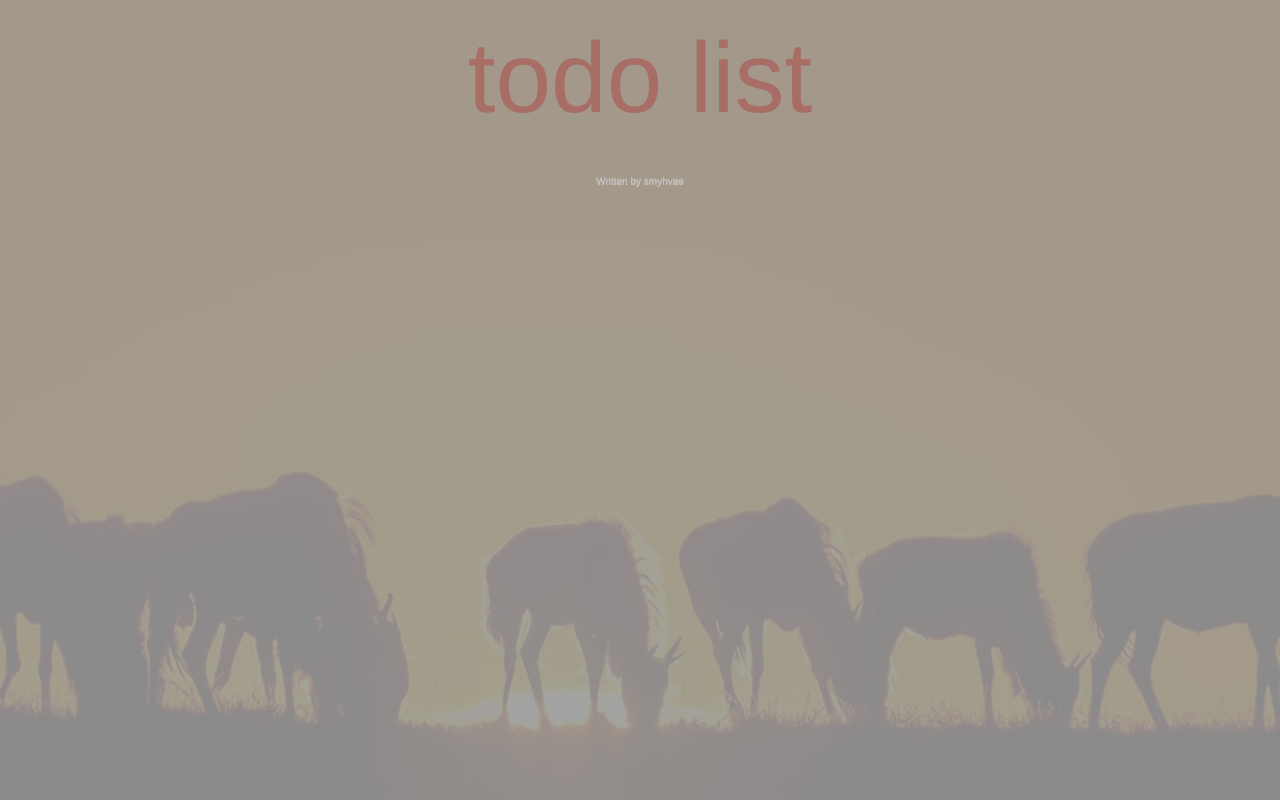
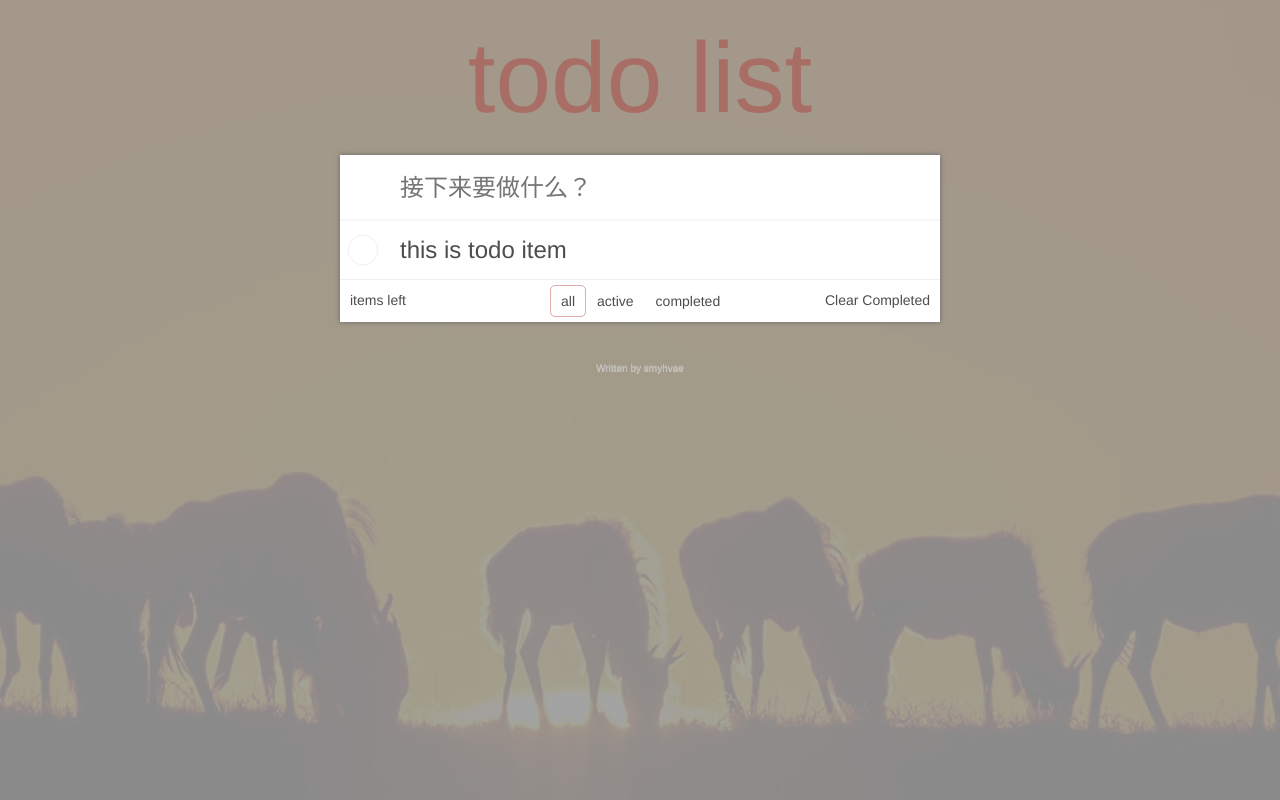
Before and after one commit to qianguyihao/vue-todo, a Vue app: page / in a window 1280 px wide. Built offline with nearby package versions, Linux system fonts and the light colour scheme; the HTML template or start-up script is replaced by a standard one.

Commit message:
add：实现todo应用的界面

```diff
--- a/src/app.vue
+++ b/src/app.vue
@@ -1,48 +1,49 @@
 <template>
   <div id="app">
-     <!-- 单独铺一层绝对定位的 div，使背景虚化 -->
-     <div class="cover"></div>
-   <Header></Header>
-  <!--   <todo></todo> -->
+    <!-- 单独铺一层绝对定位的 div，使背景虚化 -->
+    <div class="cover"></div>
+    <Header></Header>
+    <Content> </Content>
     <Footer></Footer>
   </div>
 </template>
 
 <script>
+//导入子组件。注意，Header 组件要大写，避免与默认的 header 标签冲突
+import Header from "./todo/header.vue";
+import Content from "./todo/content.vue";
+import Footer from "./todo/footer.jsx";
 
-
-//导入子组件。注意，Header 组件要大写，避免与默认的 header 标签冲突
-import Header from './todo/header.vue'
- import Footer from './todo/footer.jsx'
-// import Todo from './todo/todo.vue'
 
 export default {
   //【重要】要在 components 中声明子组件，才能在上面的
   components: {
     Header,
-    Footer
-    // Todo,
+    Footer,
+    Content,
+
   }
-}
+};
 </script>
 
 <style lang="stylus" scoped>
 // 设置与处理的语言为stylus。另外，scoped表示样式只在指定的组件中生效
-#app{
-  position absolute
-  left 0
-  right 0
-  top 0
-  bottom 0
+#app {
+  position: absolute;
+  left: 0;
+  right: 0;
+  top: 0;
+  bottom: 0;
 }
-.cover{
-  position absolute
-  left 0
-  top 0
-  right 0
-  bottom 0
-  background-color #999
-  opacity .9
-  z-index -1
+
+.cover {
+  position: absolute;
+  left: 0;
+  top: 0;
+  right: 0;
+  bottom: 0;
+  background-color: #999;
+  opacity: 0.9;
+  z-index: -1;
 }
 </style>
--- /dev/null
+++ b/src/todo/content.vue
@@ -0,0 +1,71 @@
+<template>
+  <section class="content">
+    <!-- 输入框标签-->
+    <!-- autofocus属性：页面进来后，自动选中 -->
+    <!-- placeholder属性：hint提示文字 -->
+    <!-- @keyup事件的写法等价于 v-on:keyup。enter是事件的修饰符 -->
+    <input
+      type="text"
+      class="input-add"
+      autofocus="autofocus"
+      placeholder="接下来要做什么？"
+      @keyup.enter="addTodo"
+    >
+    <Item :todo="todo">    </Item>
+    <Tabs :filter="filter"> </Tabs>
+
+  </section>
+</template>
+
+<script>
+import Item from "./item.vue";
+import Tabs from "./tabs.vue";
+export default {
+  data() {
+    return {
+      todo: {
+        id: 0,
+        content: "this is todo item",
+        completed: false
+      },
+      filter:'all'
+    };
+  },
+  components: {
+    Item, //自定义的子组件 Item
+    Tabs //自定义的子组件 tabs
+  },
+
+  methods: {}
+};
+</script>
+
+<style lang="stylus" scoped>
+.content {
+  width: 600px;
+  margin: 0 auto;
+  box-shadow: 0 0 5px #666;
+}
+
+// 输入框的样式
+.input-add {
+  position: relative;
+  margin: 0;
+  width: 100%;
+  font-size: 24px;
+  font-family: inherit;
+  font-weight: inherit;
+  line-height: 1.4em;
+  border: 0;
+  outline: none;
+  color: inherit;
+  padding: 6px;
+  border: 1px solid #999;
+  box-shadow: inset 0 -1px 5px 0 rgba(0, 0, 0, 0.2);
+  box-sizing: border-box;
+  font-smoothing: antialiased;
+  padding: 16px 16px 16px 60px;
+  border: none;
+  box-shadow: inset 0 -2px 1px rgba(0, 0, 0, 0.03);
+}
+</style>
--- /dev/null
+++ b/src/todo/item.vue
@@ -0,0 +1,107 @@
+<template>
+  <!-- 已经在输入框下方列出来的list/item。  -->
+  <!-- class 通过 v-bind 的写法。里面可以传数组。数组里的第二个参数表示，要么加 class = completed，那么不加-->
+  <div :class="['todo-item', todo.completed ? 'completed' : '']">
+    <!-- item 左侧的checkbox标签。代表的是 todo.completed 里的值 -->
+    <input
+      type="checkbox"
+      class="toggle"
+      v-model="todo.completed"
+    >
+
+    <!-- item 的文字部分 -->
+    <label>{{todo.content}}</label>
+
+    <!-- item 右侧的 叉叉 -->
+    <button class="destory" @click="deleteTodo"></button>
+  </div>
+</template>
+
+<script>
+export default {
+  props: {
+    todo: {
+      type: Object,
+      required: true // required 表示这个参数一定要传入
+    }
+  },
+  methods: {
+    deleteTodo() {}
+  }
+};
+</script>
+
+
+// item的样式比较多，要详细看看
+<style lang="stylus" scoped>
+.todo-item {
+  position: relative;
+  background-color: #fff;
+  font-size: 24px;
+  border-bottom: 1px solid rgba(0, 0, 0, 0.06);
+
+  &:hover {
+    .destory:after {
+      content: '×';
+    }
+  }
+
+  // item 的文字部分的样式
+  label {
+    white-space: pre-line;
+    word-break: break-all;
+    padding: 15px 60px 15px 15px;
+    margin-left: 45px;
+    display: block;
+    line-height: 1.2;
+    transition: color 0.4s;
+  }
+
+  &.completed {
+    label {
+      color: #d9d9d9;
+      text-decoration: line-through;
+    }
+  }
+}
+
+.toggle {
+  text-align: center;
+  width: 40px;
+  height: 40px;
+  position: absolute;
+  top: 0;
+  bottom: 0;
+  margin: auto 0;
+  border: none;
+  appearance: none;
+  outline: none;
+
+  &:after {
+    content: url('../assets/images/round.svg'); // item左侧图标的圆圈
+  }
+
+  &:checked:after {
+    content: url('../assets/images/done.svg'); // item左侧图标的对勾
+  }
+}
+
+.destory {
+  position: absolute;
+  top: 0;
+  right: 10px;
+  bottom: 0;
+  width: 40px;
+  height: 40px;
+  margin: auto 0;
+  font-size: 30px;
+  color: #cc9a9a;
+  margin-bottom: 11px;
+  transition: color 0.2s ease-out;
+  background-color: transparent;
+  appearance: none;
+  border-width: 0;
+  cursor: pointer;
+  outline: none;
+}
+</style>
--- /dev/null
+++ b/src/todo/tabs.vue
@@ -0,0 +1,96 @@
+<template>
+<!-- content中的按钮部分：all、active、completed、clear completed 这些按钮 -->
+  <div class="helper">
+    <span class="left">{{unFinishedTodoLength}} items left</span>
+    <!-- 【重要】all、active、completed这三个tab，我们只用一个span即可，通过 v-for的形式将数组展现出来 -->
+    <span class="tabs">
+      <!-- （1）通过 v-for 的形式展现三个tab-->
+      <!-- （2）加上 :key 属性，去复用节点 -->
+      <!-- （3）因为有选中和未选中的状态，所以要加上 :class 属性。首先有一个 state 属性，然后根据传进来的 filter判断是否跟当前 state一致 -->
+      <!-- （4）最后，加上 click 事件，将 state传给组件 -->
+      <span
+        v-for="state in states"
+       :key="state"
+        :class="[state, filter === state ? 'actived' : '']"
+        @click="toggleFilter(state)"
+      >
+        {{state}}
+      </span>
+    </span>
+    <!-- clear completed 这个按钮 -->
+    <span class="clear" @click="clearAllCompleted">Clear Completed</span>
+  </div>
+</template>
+
+<script>
+export default {
+  props: {
+    // filter属性是上层组件传递进来的
+    filter: {
+      type: String,
+      required: true
+    }
+  },
+  data() {
+    return {
+      states: ["all", "active", "completed"]
+    };
+  },
+
+  methods: {
+    clearAllCompleted() {
+    },
+    toggleFilter(state) {
+    }
+  }
+};
+</script>
+
+<style lang="stylus" scoped>
+.helper {
+  font-weight: 100;
+  display: flex;
+  justify-content: space-between;
+  padding: 5px 0;
+  line-height: 30px;
+  background-color: #fff;
+  font-size: 14px;
+  font-smoothing: antialiased;
+}
+
+.left, .clear, .tabs {
+  padding: 0 10px;
+  box-sizing: border-box;
+}
+
+.left, .clear {
+  width: 150px;
+}
+
+.left {
+  text-align: left;
+}
+
+.clear {
+  text-align: right;
+  cursor: pointer;
+}
+
+.tabs {
+  width: 200px;
+  display: flex;
+  justify-content: space-around;
+
+  * {
+    display: inline-block;
+    padding: 0 10px;
+    cursor: pointer;
+    border: 1px solid rgba(175, 47, 47, 0);
+
+    &.actived {
+      border-color: rgba(175, 47, 47, 0.4);
+      border-radius: 5px;
+    }
+  }
+}
+</style>
```
Also changed, not shown: src/assets/images/round.svg (added), 1 other file (tests, documents, lock files or other folders).
